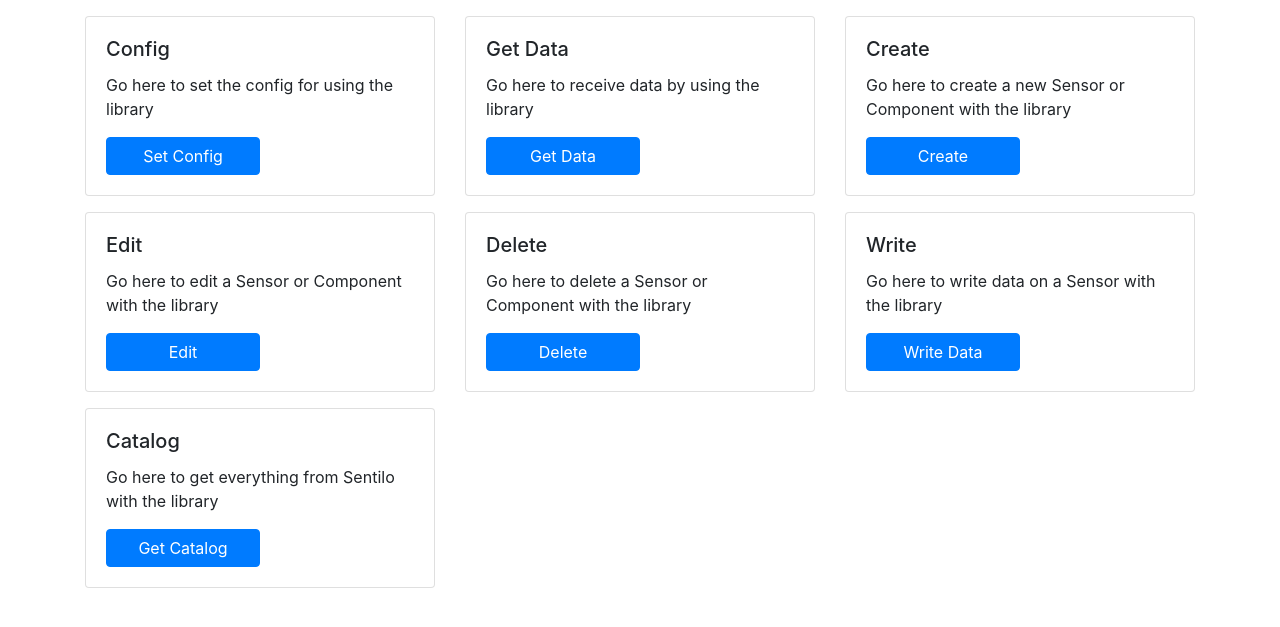
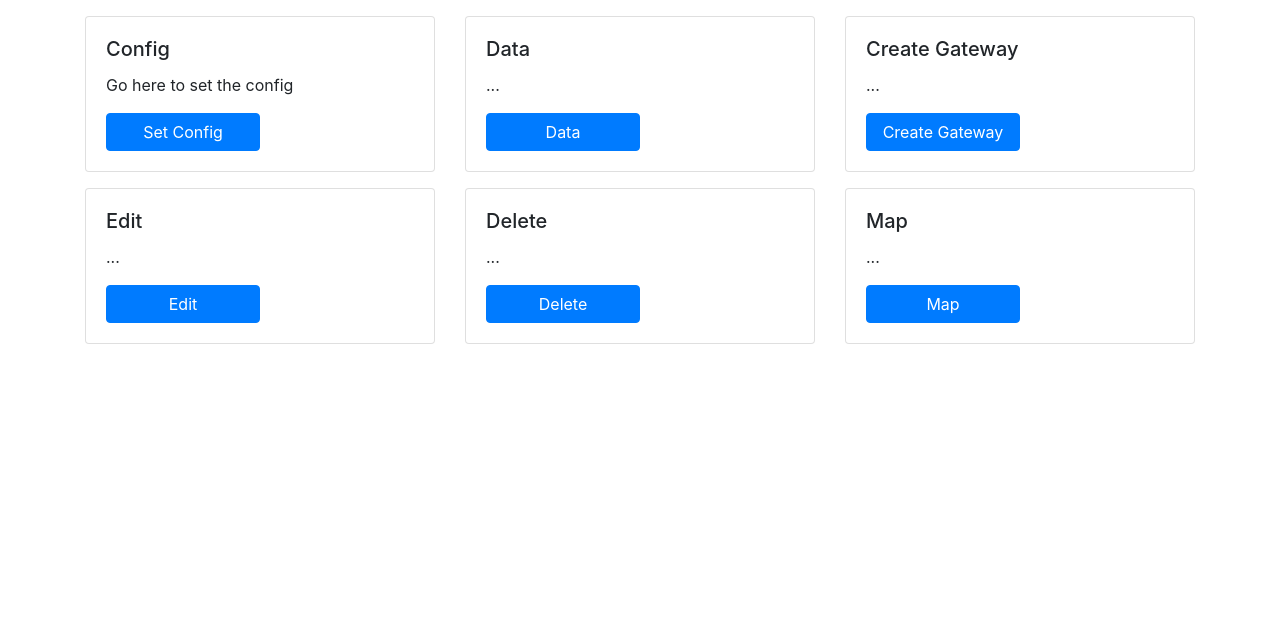
Before and after one commit to StijnJansen2000/SwatLoRa, a PHP site: page / in a window 1280 px wide. Shown: the part 56-683 px from the top of the page. Run offline with PHP 8.4, Linux system fonts and the light colour scheme; some libraries are stand-ins or nearby versions.

Commit message:
Add files via upload

```diff
--- a/inc/home.inc.php
+++ b/inc/home.inc.php
@@ -5,7 +5,7 @@
             <div class="card">
                 <div class="card-body">
                     <h5 class="card-title">Config</h5>
-                    <p class="card-text">Go here to set the config for using the library &nbsp;</p>
+                    <p class="card-text">Go here to set the config</p>
                     <a href="?page=config" class="btn btn-primary col-6">Set Config</a>
                 </div>
             </div>
@@ -14,9 +14,9 @@
         <div class="col-lg-4 col-md-4 col-sm-12 mb-3">
             <div class="card">
                 <div class="card-body">
-                    <h5 class="card-title">Get Data</h5>
-                    <p class="card-text">Go here to receive data by using the library &nbsp;</p>
-                    <a href="?page=get" class="btn btn-primary col-6">Get Data</a>
+                    <h5 class="card-title">Data</h5>
+                    <p class="card-text">...</p>
+                    <a href="?page=get" class="btn btn-primary col-6">Data</a>
                 </div>
             </div>
         </div>
@@ -24,9 +24,9 @@
         <div class="col-lg-4 col-md-4 col-sm-12 mb-3">
             <div class="card">
                 <div class="card-body">
-                    <h5 class="card-title">Create</h5>
-                    <p class="card-text">Go here to create a new Sensor or Component with the library</p>
-                    <a href="?page=create" class="btn btn-primary col-6">Create</a>
+                    <h5 class="card-title">Create Gateway</h5>
+                    <p class="card-text">...</p>
+                    <a href="?page=create" class="btn btn-primary col-6">Create Gateway</a>
                 </div>
             </div>
         </div>
@@ -39,7 +39,7 @@
             <div class="card">
                 <div class="card-body">
                     <h5 class="card-title">Edit</h5>
-                    <p class="card-text">Go here to edit a Sensor or Component with the library</p>
+                    <p class="card-text">...</p>
                     <a href="?page=edit" class="btn btn-primary col-6">Edit</a>
                 </div>
             </div>
@@ -49,7 +49,7 @@
             <div class="card">
                 <div class="card-body">
                     <h5 class="card-title">Delete</h5>
-                    <p class="card-text">Go here to delete a Sensor or Component with the library</p>
+                    <p class="card-text">...</p>
                     <a href="?page=delete" class="btn btn-primary col-6">Delete</a>
                 </div>
             </div>
@@ -58,23 +58,9 @@
         <div class="col-lg-4 col-md-4 col-sm-12 mb-3">
             <div class="card">
                 <div class="card-body">
-                    <h5 class="card-title">Write</h5>
-                    <p class="card-text">Go here to write data on a Sensor with the library</p>
-                    <a href="?page=write" class="btn btn-primary col-6">Write Data</a>
-                </div>
-            </div>
-        </div>
-
-    </div>
-
-    <div class="row">
-
-        <div class="col-lg-4 col-md-4 col-sm-12 mb-3">
-            <div class="card">
-                <div class="card-body">
-                    <h5 class="card-title">Catalog</h5>
-                    <p class="card-text">Go here to get everything from Sentilo with the library</p>
-                    <a href="?page=catalog" class="btn btn-primary col-6">Get Catalog</a>
+                    <h5 class="card-title">Map</h5>
+                    <p class="card-text">...</p>
+                    <a href="?page=write" class="btn btn-primary col-6">Map</a>
                 </div>
             </div>
         </div>
```
